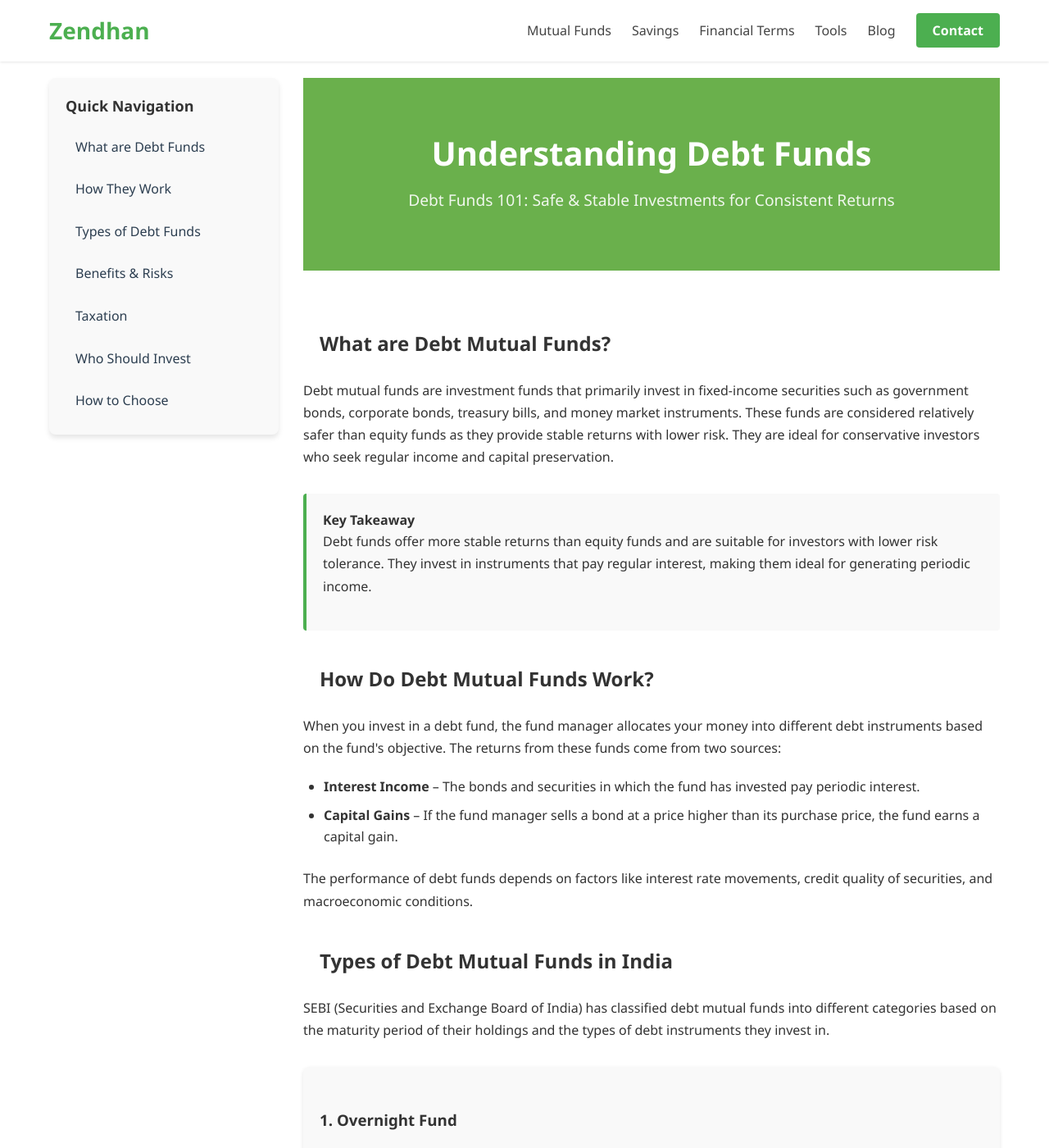
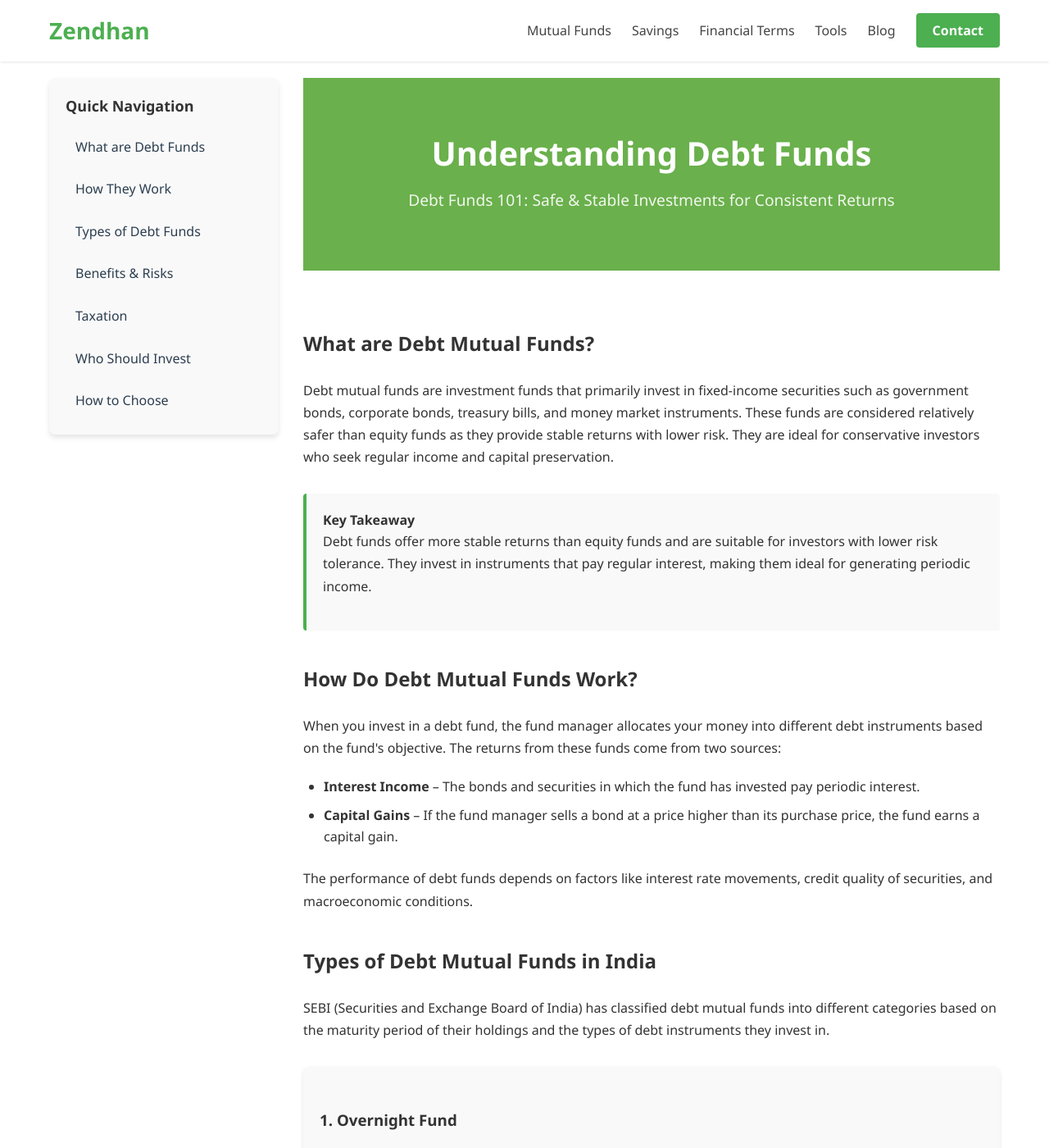
Before and after one commit to nandan11/zendhan, a Jekyll site: the page built from debt-funds.html, in a window 1280 px wide and 1400 px high. Shown: the whole window at 82% size. Built offline with Jekyll 4.4.1, drawn with Linux system fonts in a browser that asks for light colours.

Commit message:
Update debt-funds.css

```diff
--- a/assets/css/debt-funds.css
+++ b/assets/css/debt-funds.css
@@ -3,6 +3,14 @@
 /* Scroll padding for anchor links */
 html {
   scroll-padding-top: 120px; /* Adjust this value based on your header height */
+}
+
+/* Page layout structure */
+.page-layout {
+  display: flex;
+  max-width: 1200px;
+  margin: 0 auto;
+  padding: 20px;
 }
 
 /* Content block styling */
@@ -223,7 +231,7 @@
 .main-content h2:first-of-type,
 h2[id="what-are-debt-funds"] {
   margin-top: 10px;
-  margin-left: 20px;
+
 }
 
 /* Responsive adjustments */
```
